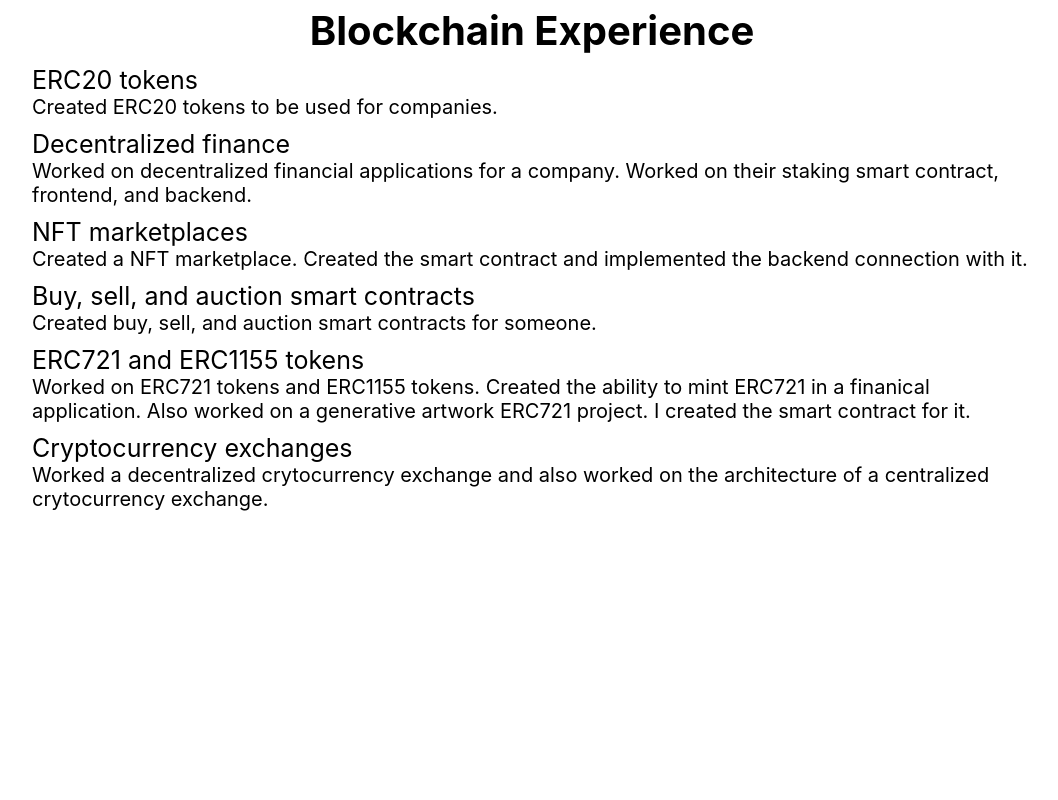
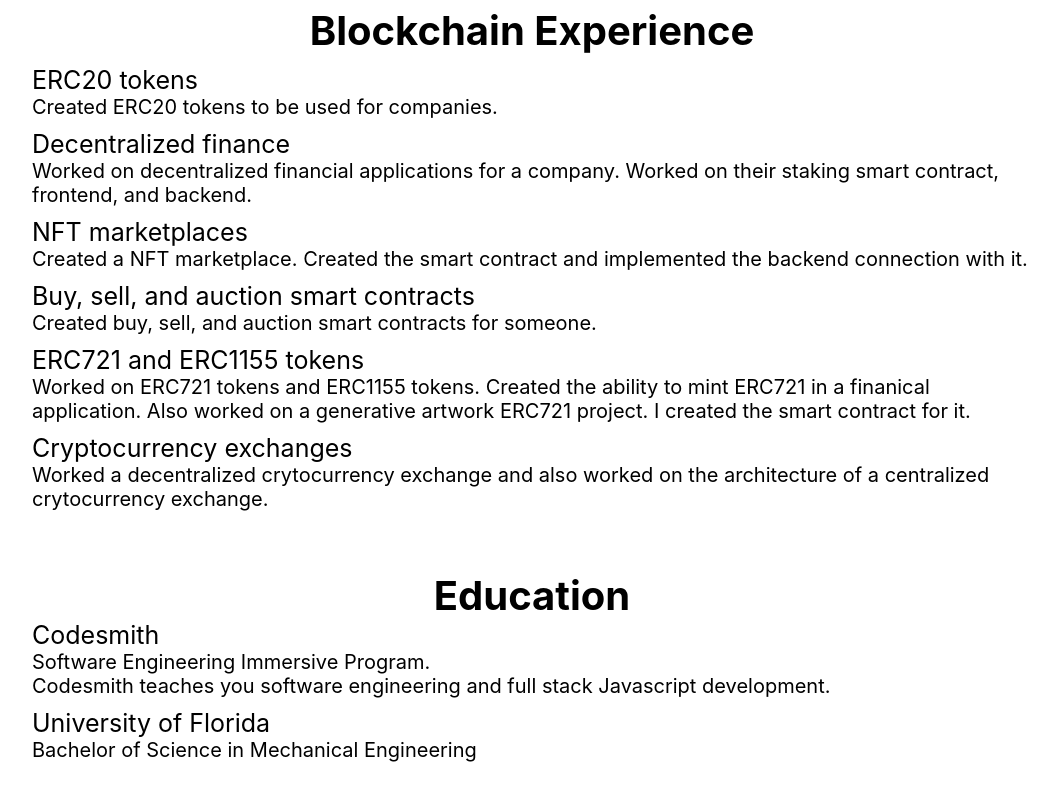
Before and after one commit to zhiwenh/personal-website, a React (Create React App) app in the folder client/: page / in a window 1280 px wide. Shown: the part 5020-5820 px from the top of the page, without its empty margins (108-1166 px from the left). Before the commit the page ends 5591 px from the top, so only its background shows below. Built offline with nearby package versions, Linux system fonts and the light colour scheme.

Commit message:
Added more

```diff
--- a/client/src/App.css
+++ b/client/src/App.css
@@ -129,3 +129,31 @@
   text-align: left;
   font-size: 20px;
 }
+
+.education-wrap {
+  margin-bottom: 60px;
+}
+
+.education-header {
+  font-size: 40px;
+  font-weight: bold;
+}
+
+.education {
+  margin-bottom: 10px;
+}
+
+.education-name {
+  font-size: 25px;
+  text-align: left;
+}
+
+.education-degree {
+  font-size: 20px;
+  text-align: left;
+}
+
+.education-description {
+  font-size: 20px;
+  text-align: left;
+}
--- a/client/src/App.js
+++ b/client/src/App.js
@@ -1,7 +1,8 @@
 import './App.css';
-import ProjectList from './Components/ProjectList.js'
+import Project from './Components/Project.js'
 import BlockchainExperience from './Components/BlockchainExperience.js'
 import WorkExperience from './Components/WorkExperience.js'
+import Education from './Components/Education.js'
 import delibImage from './delib.png'
 import destoreImage from './destore.png'
 import devchainImage from './devchain.png'
@@ -52,7 +53,7 @@ function App() {
           Project List
         </div>
         <div>
-          <ProjectList
+          <Project
             projectName="Destore"
             projectImage={destoreImage}
             projectDescription="A file storage platform built on Ethereum. Used IPFS
@@ -61,7 +62,7 @@ function App() {
           />
         </div>
         <div>
-          <ProjectList
+          <Project
             projectName="Delib"
             projectImage={delibImage}
             projectDescription="A simple Ethereum framework. It allows you to
@@ -71,7 +72,7 @@ function App() {
           />
         </div>
         <div>
-          <ProjectList
+          <Project
             projectName="Devchain"
             projectImage={devchainImage}
             projectDescription="A private Ethereum blockchain generator. Allows you
@@ -80,7 +81,7 @@ function App() {
           />
         </div>
         <div>
-          <ProjectList
+          <Project
             projectName="League of Legends Cooldown Tracker"
             projectImage={leagueOfLegendsCooldownTracker}
             projectDescription="A cooldown tracker for League of Legends that worked on
@@ -90,7 +91,7 @@ function App() {
           />
         </div>
         <div>
-          <ProjectList
+          <Project
             projectName="Google Music Visualizer"
             projectImage={googleMusicVisualizer}
             projectDescription="A music visualizer for Google Play Music."
@@ -191,6 +192,25 @@ function App() {
           </div>
         </div>
       </div>
+      <div className="education-wrap">
+        <div className="education-header">
+          Education
+        </div>
+        <div>
+          <Education
+            educationName="Codesmith"
+            educationDegree="Software Engineering Immersive Program."
+            educationDescription="Codesmith teaches you software engineering
+            and full stack Javascript development."
+          />
+        </div>
+        <div>
+          <Education
+            educationName="University of Florida"
+            educationDegree="Bachelor of Science in Mechanical Engineering"
+          />
+        </div>
+      </div>
     </div>
   );
 }
--- /dev/null
+++ b/client/src/Components/Education.js
@@ -0,0 +1,32 @@
+import './../App.css';
+
+export default function Education(
+  {educationName, educationDegree, educationDescription}
+) {
+  if (!educationDescription) {
+    return (
+      <div className="education">
+        <div className="education-name">
+          {educationName}
+        </div>
+        <div className="education-degree">
+          {educationDegree}
+        </div>
+      </div>
+    )
+  } else {
+    return (
+      <div className="education">
+        <div className="education-name">
+          {educationName}
+        </div>
+        <div className="education-degree">
+          {educationDegree}
+        </div>
+        <div className="education-description">
+          {educationDescription}
+        </div>
+      </div>
+    )
+  }
+}
--- a/client/src/Components/ProjectList.js
+++ b/client/src/Components/Project.js
@@ -1,6 +1,6 @@
 import './../App.css';
 
-export default function ProjectList(
+export default function Project(
   {projectName, projectDescription, projectLink, projectImage, customizedClassName}
 ) {
   if (!customizedClassName) {
```
